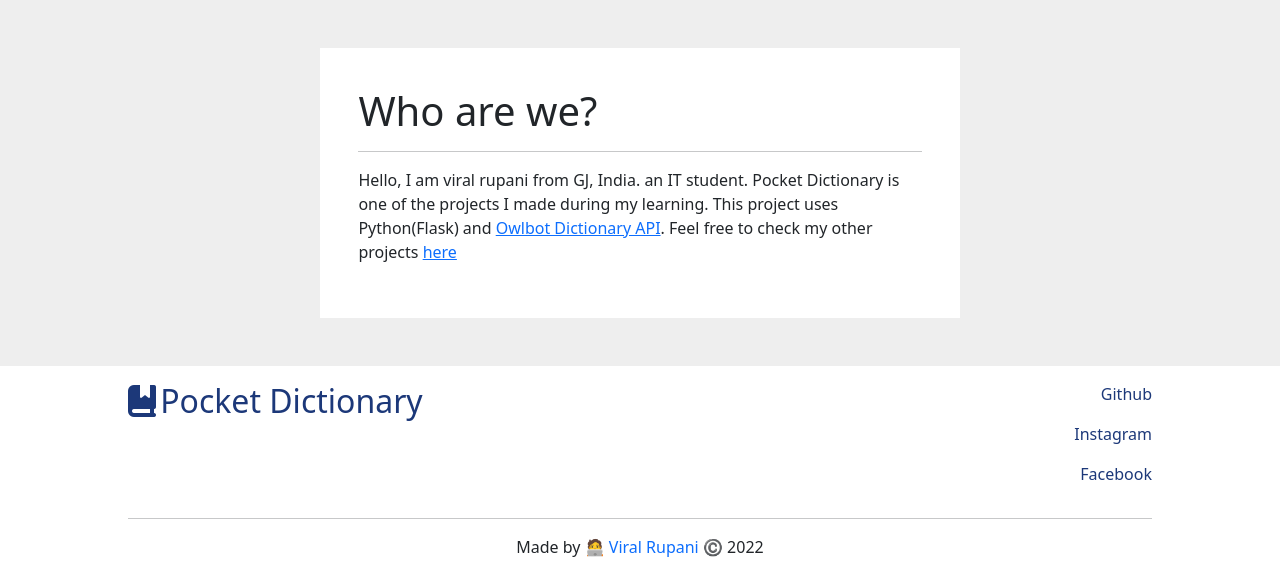
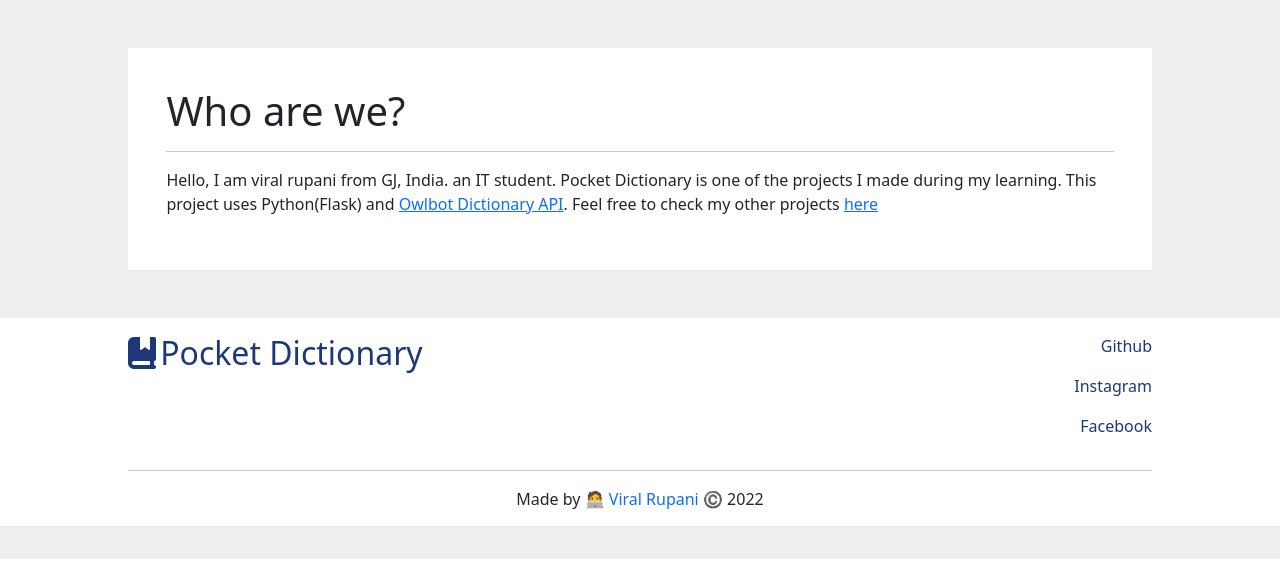
Before and after one commit to viralRupani/pocket-dictionary, a Flask app: page / in a window 1280 px wide. Shown: the part 241-815 px from the top of the page. Run offline with Flask 2, Linux system fonts and the light colour scheme; some libraries are stand-ins or nearby versions.

Commit message:
update: change word image size and about us size

```diff
--- a/static/styles.css
+++ b/static/styles.css
@@ -38,14 +38,14 @@ footer {
 
 /* index.html */
 .about-us {
-    width: 50%;
+    width: 80%;
     background-color: #fff;
     padding: 3%;
 }
 
 /* word.html  */
 .word-img {
-    width: 20%;
+    width: 200px;
     border: white solid 10px;
     border-radius: 50%;
 }
```
